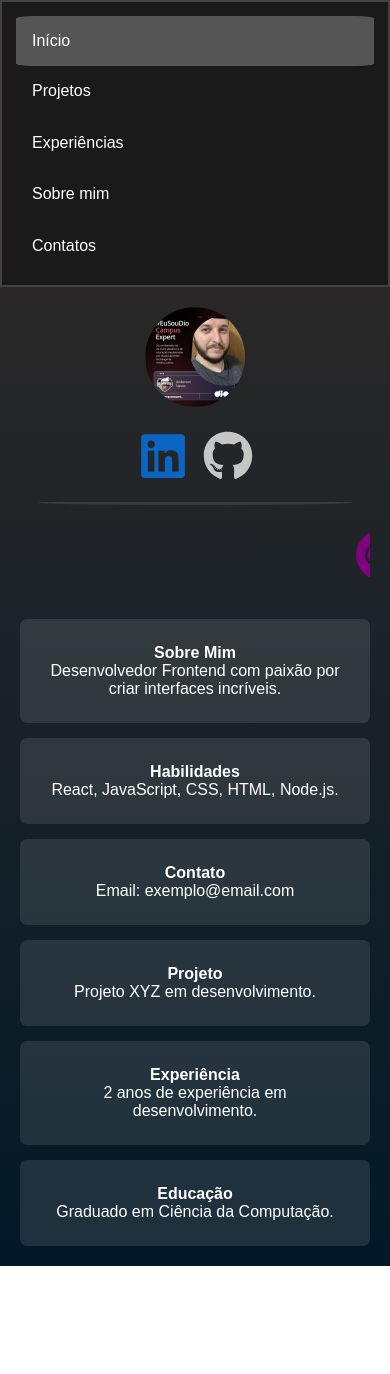
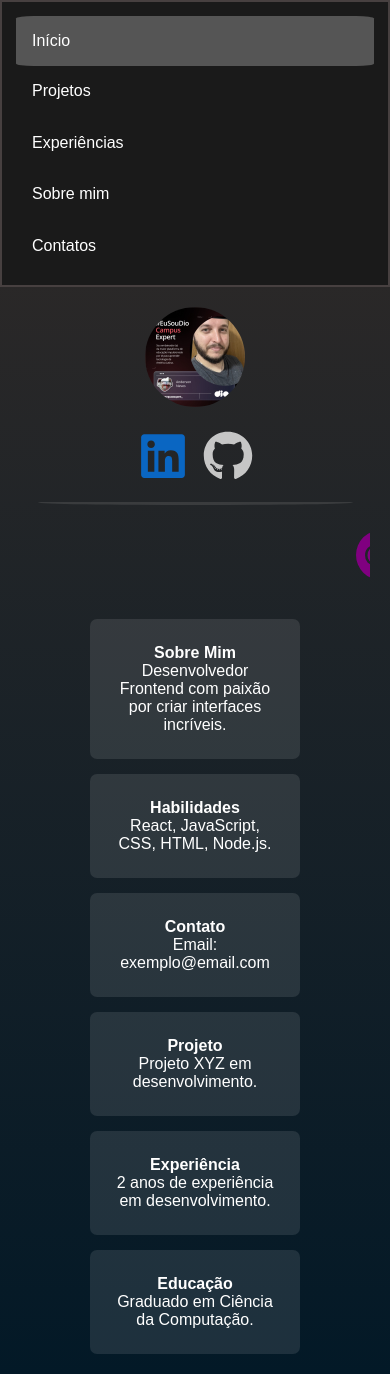
Before and after one commit to neves1697/Portfolio, a React (Create React App) app: page /inicio in a window 390 px wide. Before the commit the page ends 1266 px from the top, so only its background shows below. Built offline with nearby package versions, Linux system fonts and the light colour scheme.

Commit message:
Ajustes no CSS dos Cards, fazendo uma responsividade e ajustando os cards para melhor se acoplarem na tela.

```diff
--- a/src/Components/Cards/Cards.jsx
+++ b/src/Components/Cards/Cards.jsx
@@ -2,7 +2,6 @@ import React from "react";
 import "../../Styles/Cards.css";
 
 const Cards = () => {
-
     const cards = [
         { title: "Sobre Mim", description: "Desenvolvedor Frontend com paixão por criar interfaces incríveis." },
         { title: "Habilidades", description: "React, JavaScript, CSS, HTML, Node.js." },
@@ -13,6 +12,7 @@ const Cards = () => {
     ];
 
     return <>
+        <div className="container-principal">
             <div className="card-container">
                 {cards.map((card, index) => (
                     <div key={index} className="card">
@@ -21,6 +21,7 @@ const Cards = () => {
                     </div>
                 ))}
             </div>
+        </div>
     </>
 }
 
--- a/src/Styles/Cards.css
+++ b/src/Styles/Cards.css
@@ -1,9 +1,14 @@
 .card-container {
     margin-top: 35px;
-    display: flex;
-    flex-direction: column;
+    display: grid;
     gap: 15px;
+    width: 60%;
+    height: 100%;
+}
 
+.card:hover {
+    transform: translateY(-5px);
+    background: rgba(255, 255, 255, 0.116);
 }
 
 .card {
@@ -13,7 +18,9 @@
     transition: transform 0.3s;
 }
 
-.card:hover {
-    transform: translateY(-5px);
-    background: rgba(255, 255, 255, 0.116);
+.container-principal {
+    display: flex;
+    justify-content: center;
+    flex-direction: row;
+
 }
```
Lines whose indentation alone changed are shown as unchanged.
